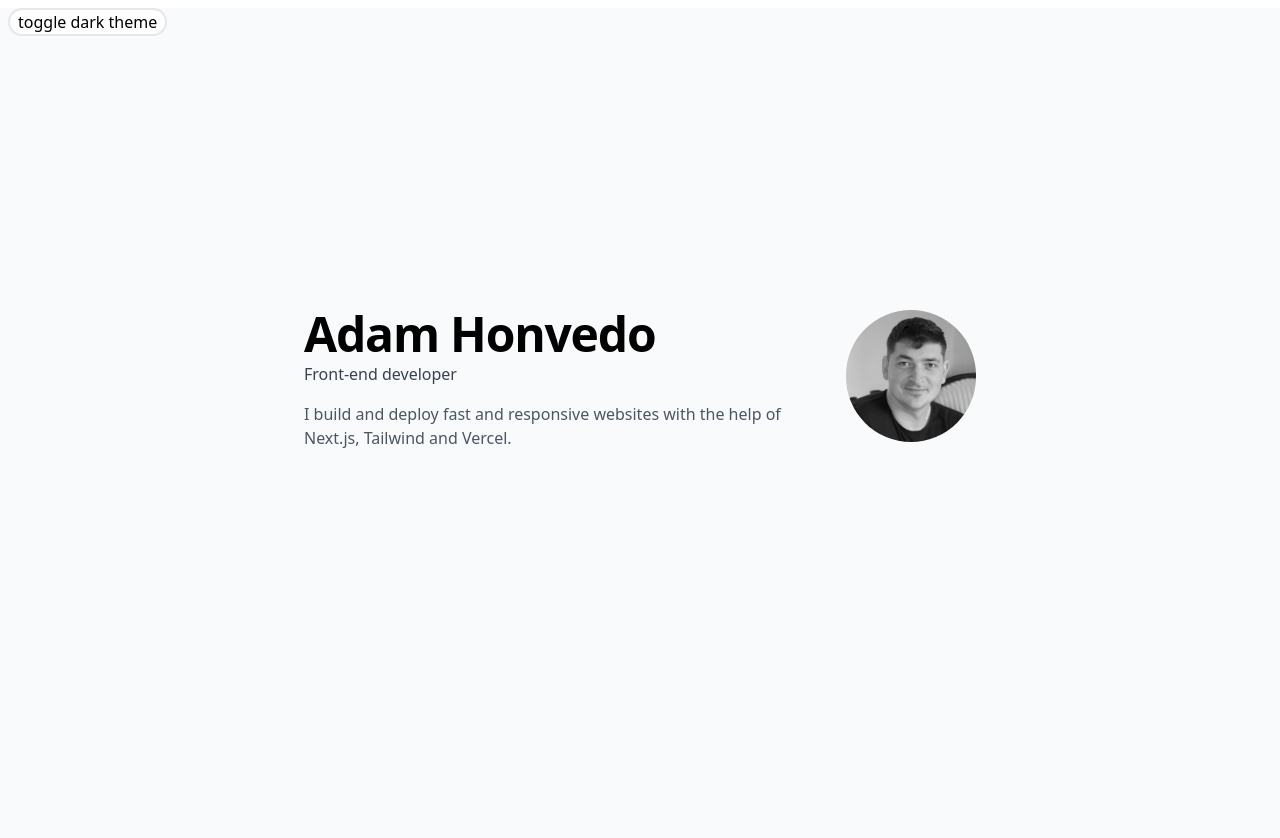
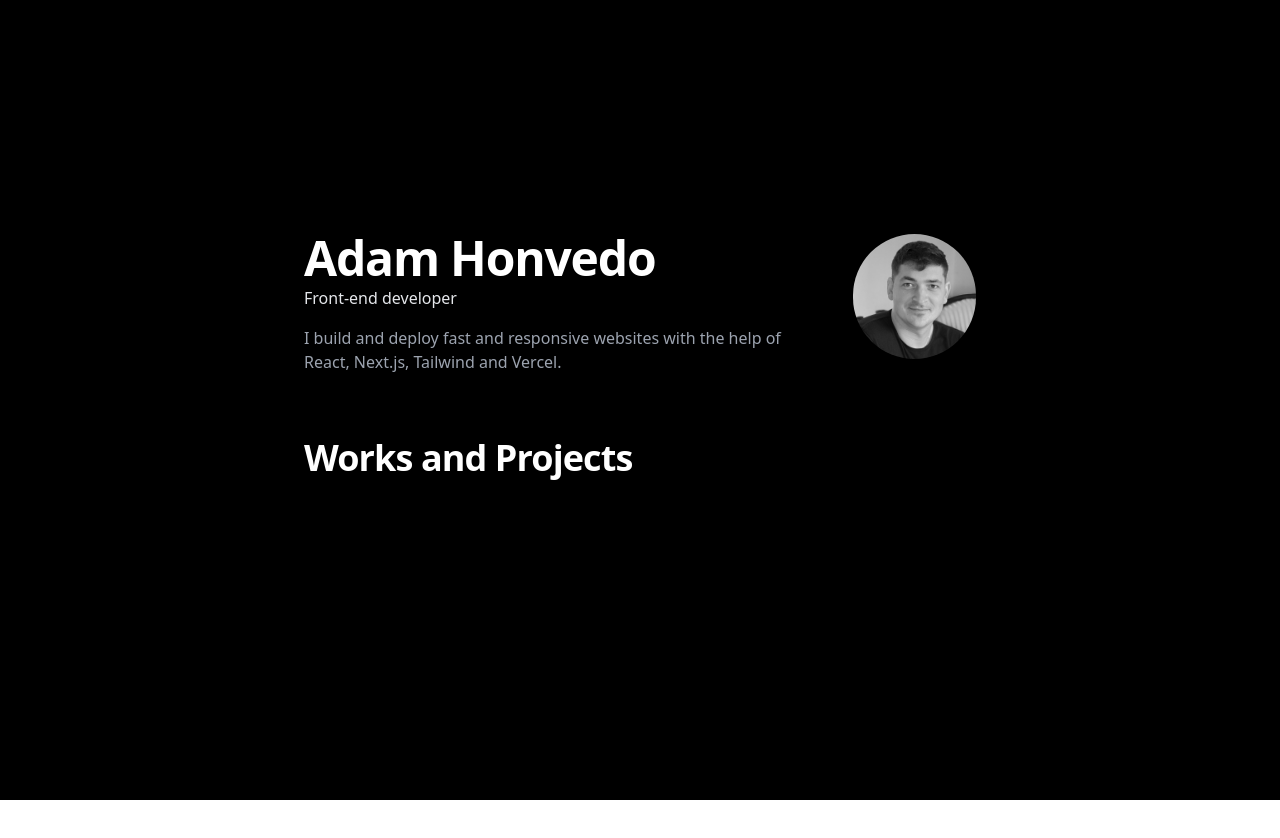
Before and after one commit to Homvi/portfolio, a Next.js app: page / in a window 1280 px wide. Shown: the top 838 px of the page. After the commit the page ends 800 px from the top, so only its background shows below. Built offline with nearby package versions, Linux system fonts and the light colour scheme.

Commit message:
remove toggle button and set dark theme

```diff
--- a/pages/index.tsx
+++ b/pages/index.tsx
@@ -1,34 +1,7 @@
 import Head from "next/head";
 import Image from "next/image";
-import { useEffect, useState } from "react";
 
 export default function Home() {
-  const [isLight, setisLight] = useState(true);
-
-  useEffect(() => {
-    if (
-      localStorage.theme === "dark" ||
-      (!("theme" in localStorage) &&
-        window.matchMedia("(prefers-color-scheme: dark)").matches)
-    ) {
-      document.documentElement.classList.add("dark");
-    } else {
-      document.documentElement.classList.remove("dark");
-    }
-  }, [isLight]);
-
-  const toggleMode = () => {
-    setisLight(!isLight);
-    if (isLight) {
-      // Whenever the user explicitly chooses light mode
-      localStorage.theme = "light";
-    }
-    if (isLight === false) {
-      // Whenever the user explicitly chooses dark mode
-      localStorage.theme = "dark";
-    }
-  };
-
   return (
     <>
       <Head>
@@ -36,29 +9,20 @@ export default function Home() {
         <meta name="description" content="Generated by create next app" />
         <link rel="icon" href="/favicon.ico" />
       </Head>
-      <body className="bg-white dark:bg-black text-white dark:text-black">
-        <div className="bg-gray-50 dark:bg-gray-900">
-          <div
-            className="bg-white text-black px-2 w-fit m-2 cursor-pointer dark:bg-gray-900 dark:text-white border-2 rounded-2xl"
-            onClick={toggleMode}
-          >
-            toggle dark theme
-          </div>
-          <main className="flex flex-col justify-center px-8 bg-gray-50 min-h-screen dark:bg-gray-900">
-            <div className="flex flex-col justify-center items-start max-w-2xl border-gray-200 dark:border-gray-700 mx-auto pb-16">
+      <div className="bg-black text-white">
+        <div className="bg-black text-white">
+          <div className="flex flex-col justify-center px-8  min-h-screen bg-black">
+            <div className="flex flex-col justify-center items-start max-w-2xl border-gray-700 mx-auto pb-16">
               <div className="flex flex-col-reverse sm:flex-row items-start">
                 <div className="flex flex-col pr-8">
-                  <h1 className="font-bold text-3xl md:text-5xl tracking-tight mb-1 text-black dark:text-white">
+                  <h1 className="font-bold text-3xl md:text-5xl tracking-tight mb-1 text-white">
                     Adam Honvedo
                   </h1>
-                  <h2 className="text-gray-700 dark:text-gray-200 mb-4">
-                    Front-end developer
-                    {/* <span className="font-semibold"> Akman solutions</span> */}
-                  </h2>
-                  <p className="text-gray-600 dark:text-gray-400 mb-16">
+                  <h2 className="text-gray-200 mb-4">Front-end developer</h2>
+                  <div className="text-gray-400 mb-16">
                     I build and deploy fast and responsive websites with the
-                    help of Next.js, Tailwind and Vercel.
-                  </p>
+                    help of React, Next.js, Tailwind and Vercel.
+                  </div>
                 </div>
                 <div className="w-[80px] sm:w-[176px] relative mb-8 sm:mb-0 mr-auto">
                   <Image
@@ -70,12 +34,14 @@ export default function Home() {
                   />
                 </div>
               </div>
+
+              <h3 className="font-bold text-2xl md:text-4xl tracking-tight mb-6 text-white">
+                Works and Projects
+              </h3>
             </div>
-          </main>
-
-          <footer></footer>
+          </div>
         </div>
-      </body>
+      </div>
     </>
   );
 }
```
